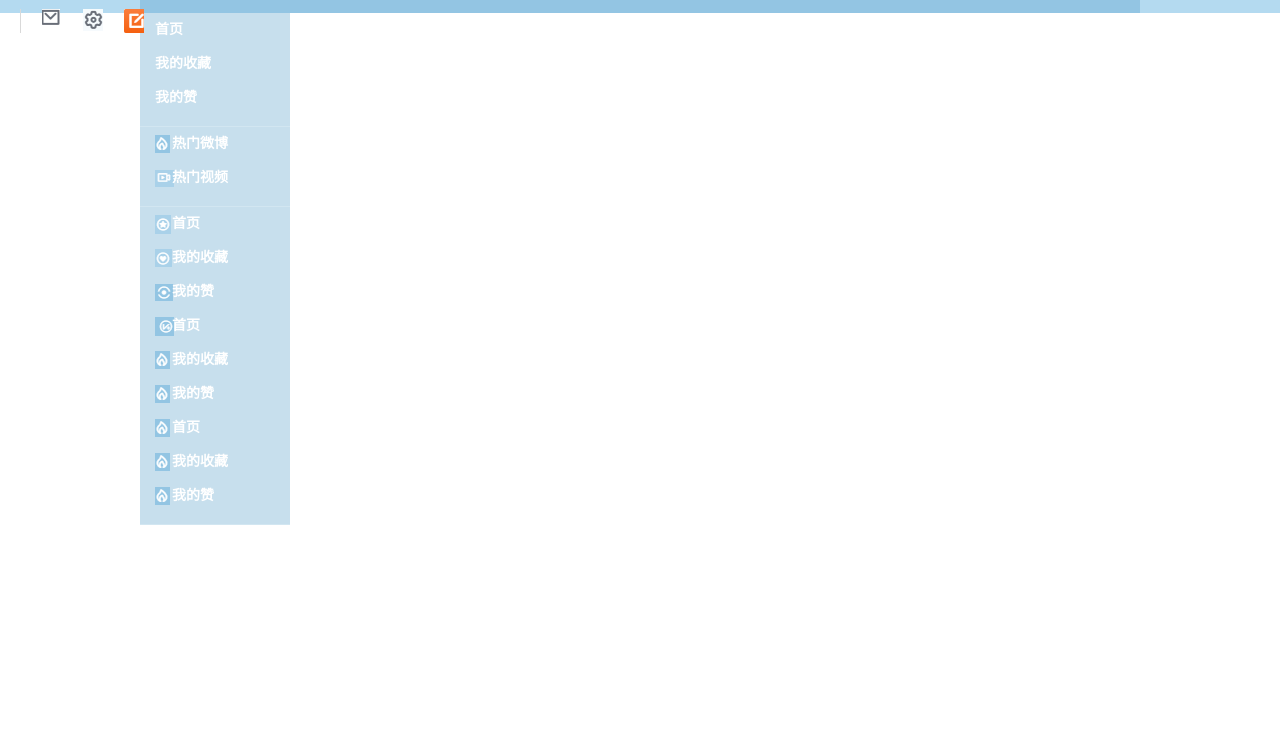
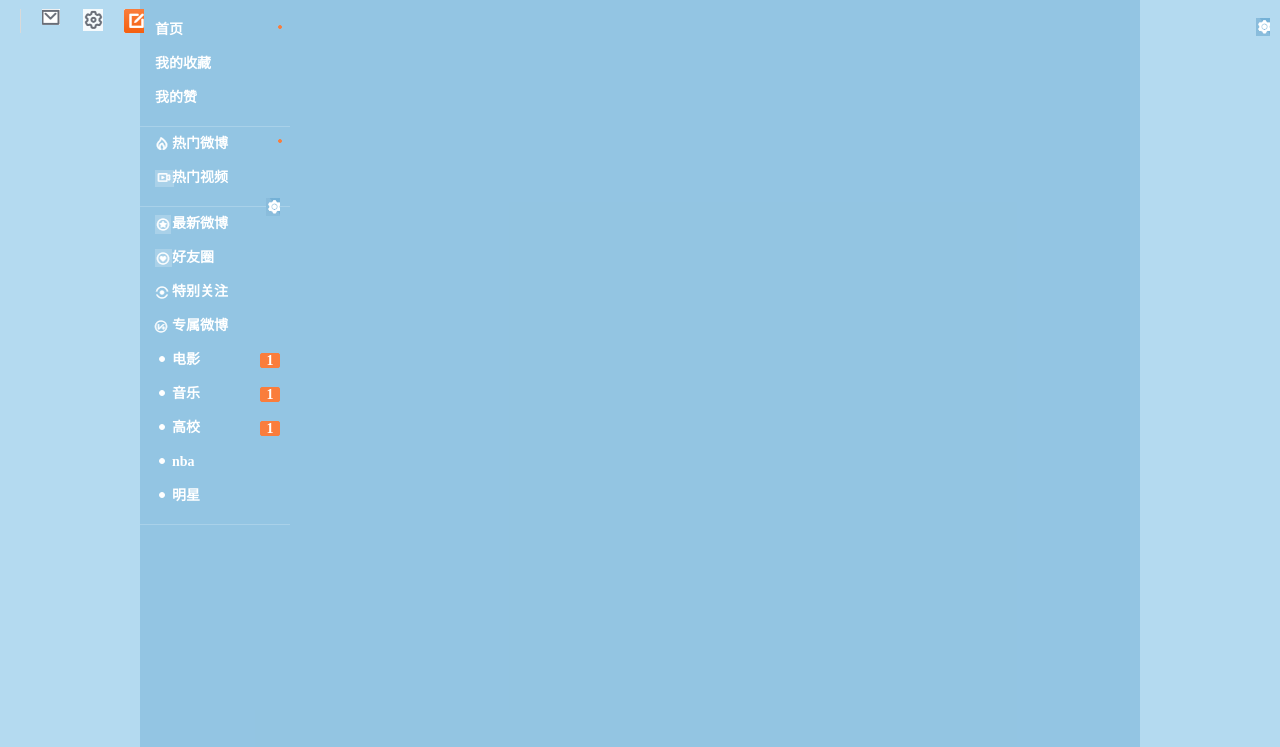
Before and after one commit to southautum/weiBo, a plain HTML site: page index.html in a window 1280 px wide. Shown: the part 53-800 px from the top of the page. Drawn offline with Linux system fonts and the light colour scheme.

Commit message:
feat: 完成左侧栏所有的icon以及dot的添加

```diff
--- a/index.html
+++ b/index.html
@@ -34,28 +34,30 @@
 			<div class="comment-left fl clear">
 				<div class="list-f">
 					<ul>
-						<li><a href="*">首页</a></li>
+						<li><a class="position" href="*">首页<span class="another-dot"></span></a></li>
 						<li><a href="*">我的收藏</a></li>
 						<li><a href="*">我的赞</a></li>
 					</ul>
+					<a class="settingS-icon" href="*"></a>
 				</div>
-				<div class="list-s">
+				<div class="position list-s">
 					<ul>
-						<li><a class="hot-icon" href="*">热门微博</a></li>
+						<li><a class="hot-icon position" href="*">热门微博<span class="another-dot"></span></a></li>
 						<li><a class="leftVideo-icon" href="*">热门视频</a></li>
 					</ul>
+					<a class="settingS-icon" href="*"></a>
 				</div>
 				<div class="list-t">
 					<ul>
-						<li><a class="new-icon" href="*">首页</a></li>
-						<li><a class="friend-icon" href="*">我的收藏</a></li>
-						<li><a class="special-icon" href="*">我的赞</a></li>
-						<li><a class="own-icon" href="*">首页</a></li>
-						<li><a class="hot-icon" href="*">我的收藏</a></li>
-						<li><a class="hot-icon" href="*">我的赞</a></li>
-						<li><a class="hot-icon" href="*">首页</a></li>
-						<li><a class="hot-icon" href="*">我的收藏</a></li>
-						<li><a class="hot-icon" href="*">我的赞</a></li>
+						<li><a class="new-icon" href="*">最新微博</a></li>
+						<li><a class="friend-icon" href="*">好友圈</a></li>
+						<li><a class="special-icon" href="*">特别关注</a></li>
+						<li><a class="own-icon" href="*">专属微博</a></li>
+						<li><a class="position" href="*"><span class="dot-icon"></span>电影<span class="new-dot">1</span></a></li>
+						<li><a class="position" href="*"><span class="dot-icon"></span>音乐<span class="new-dot">1</span></a></li>
+						<li><a class="position" href="*"><span class="dot-icon"></span>高校<span class="new-dot">1</span></a></li>
+						<li><a class="position" href="*"><span class="dot-icon"></span>nba</a></li>
+						<li><a class="position" href="*"><span class="dot-icon"></span>明星</a></li>
 					</ul>
 				</div>
 			</div>
--- a/src/css/index.css
+++ b/src/css/index.css
@@ -151,17 +151,17 @@
 .all {
 	background-color: #b4daf0;
 	width: 100%;
-	height: 100%;
+	height: 10000px;
 }
 .comment {
 	width: 1000px;
+	height: 10000px;
 	padding-top: 16px;
 	margin: 50px auto 0;
 	background-color: rgba(70,149,194,0.3);
 }
 .comment-left {
 	width: 150px;
-	background-color: rgba(70,149,194,0.3);
 }
 .comment-middle {
 	width: 600px;
@@ -184,7 +184,7 @@
 }
 .list-f li a {
 	display: inline-block;
-	width: 100%;
+	width: 135px;
 	height:34px;
 	line-height: 34px;
 	font-size: 14px;
@@ -265,11 +265,58 @@
 }
 .special-icon {
 	background-image: url(../img/special-icon.jpg);
-	background-position: 15px center;
+	background-position: 13px center;
 	background-repeat: no-repeat;
 }
 .own-icon {
 	background-image: url(../img/own-icon.jpg);
-	background-position: 15px center;
+	background-position: 10px center;
 	background-repeat: no-repeat;
 }
+.position {
+	position: relative;
+}
+.dot-icon {
+	border: 1px solid #FFFFFF;
+	background-color: #FFFFFF;
+	height: 4px;
+	width: 4px;
+	border-radius: 4px;
+	position: absolute;
+	top: 13px;
+	left: 19px;
+}
+.another-dot {
+	border: 1px solid #fa7d3c;
+	background-color: #fa7d3c;
+	height: 2px;
+	width: 2px;
+	border-radius: 2px;
+	position: absolute;
+	top: 12px;
+	right: 8px;
+}
+.new-dot {
+	border: 1px solid #fa7d3c;
+	background-color: #fa7d3c;
+	color: #fff;
+	font-size: 14px;
+	text-align: center;
+	line-height: 13px;
+	height: 13px;
+	width: 18px;
+	border-radius: 2px;
+	position: absolute;
+	top: 10px;
+	right: 10px;
+}
+.settingS-icon {
+	height: 22px;
+	width: 14px;
+	top: 69px;
+	right: 10px;
+	position: absolute;
+	background-image: url(../img/settingS-icon.jpg);
+	background-position: left center;
+	background-repeat: no-repeat;
+}
```
Also changed, not shown: src/img/settingS-icon.jpg (added).
